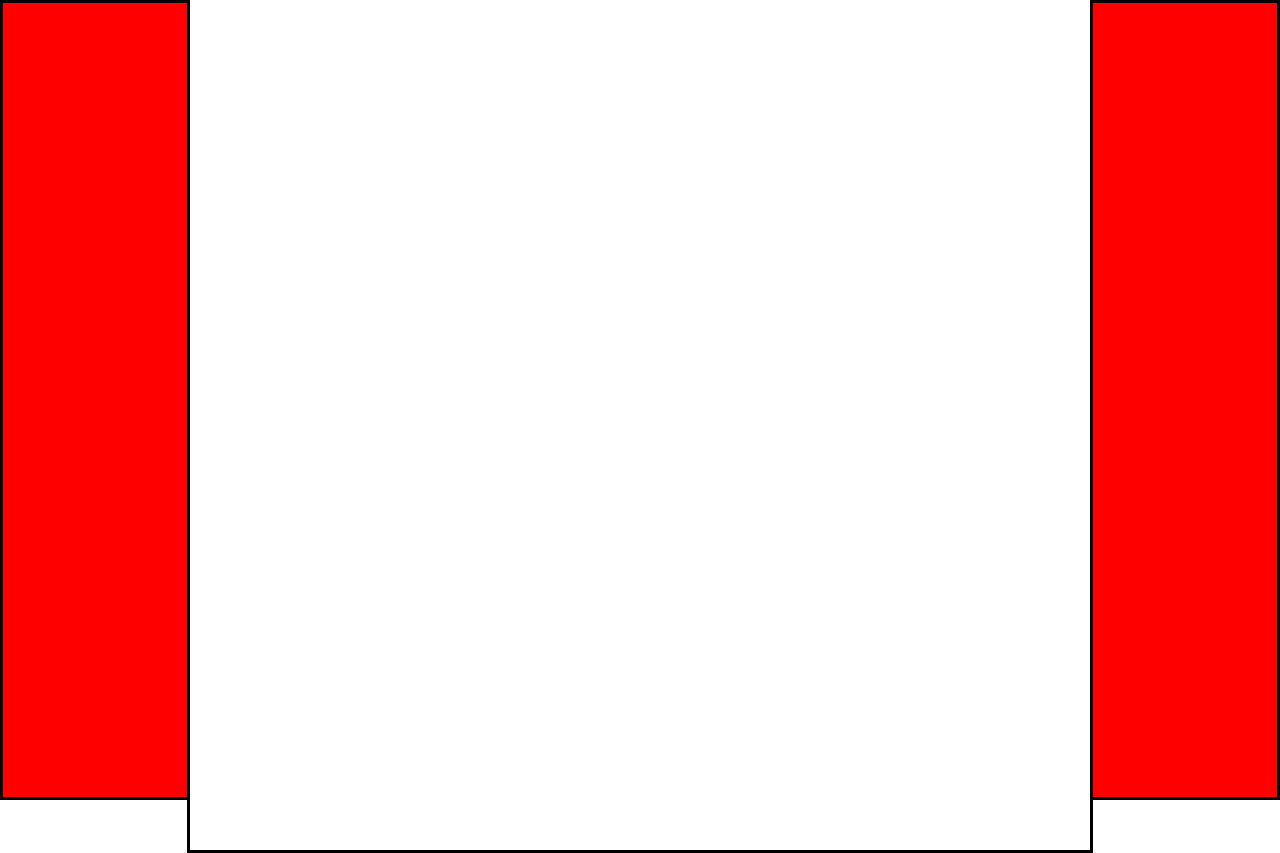
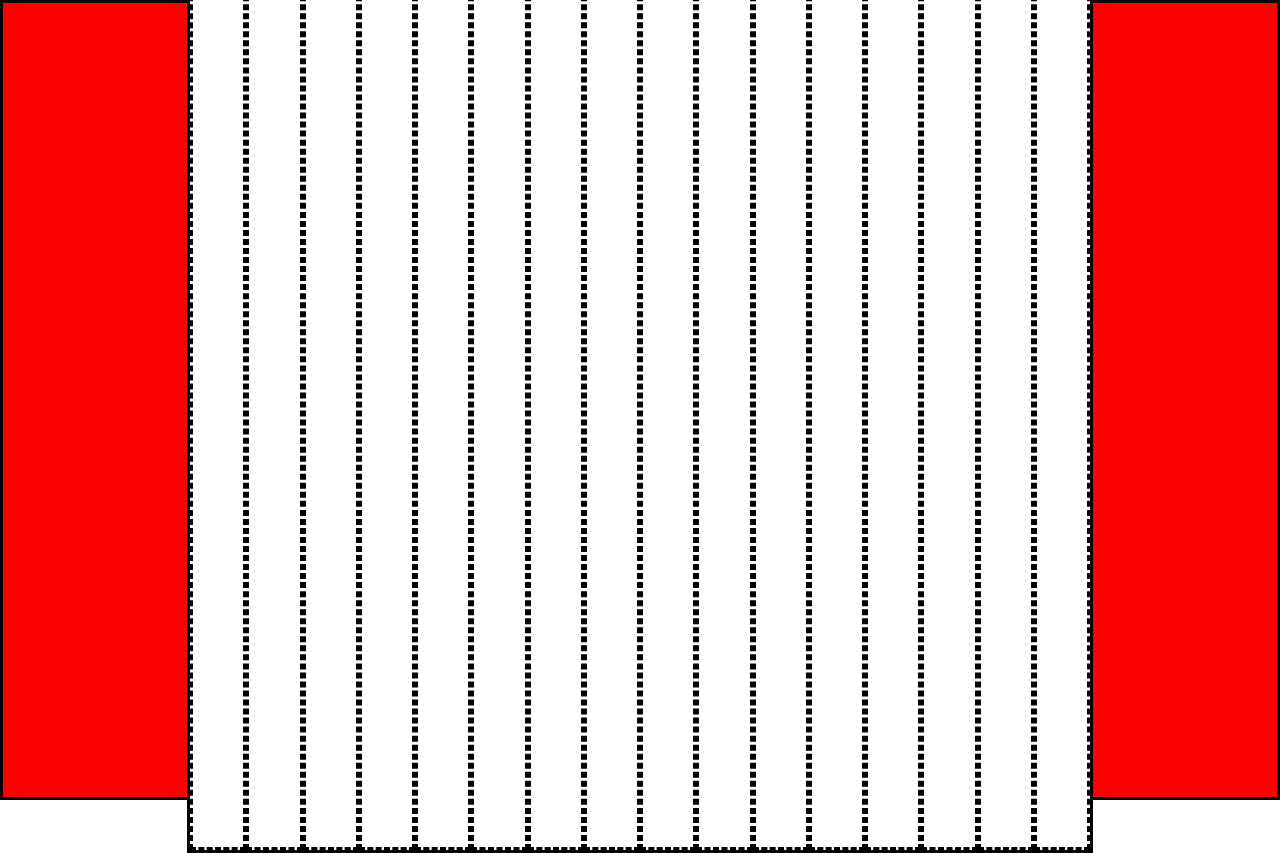
Before and after one commit to bradgerb/odin-etch-a-sketch, a plain HTML site: page index.html in a window 1280 px wide. Drawn offline with Linux system fonts and the light colour scheme.

Commit message:
Create internal boxes function

```diff
--- a/javascript.js
+++ b/javascript.js
@@ -3,3 +3,13 @@ const container = document.querySelector(".container");
 const sketchpad = document.createElement("div");
 sketchpad.classList.add("sketchpad");
 container.appendChild(sketchpad);
+
+function create_boxes(count){
+    for (let i = 0; i <16; i++){
+        const box = document.createElement("div");
+        box.classList.add("box");
+        sketchpad.appendChild(box);
+    }
+};
+
+create_boxes();
--- a/style.css
+++ b/style.css
@@ -13,8 +13,16 @@ body {
 }
 
 .sketchpad{
+    display: flex;
     height: 900px;
     width: 900px;
     border: solid black;
     background-color: white;
 }
+
+.box{
+    display: flex;
+    flex-grow: 1;
+    flex-wrap: wrap;
+    border: dashed black;
+}
```
